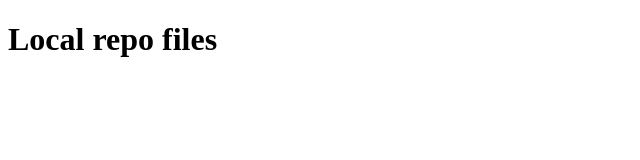
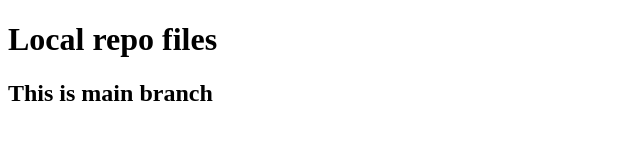
Before and after one commit to M-Humza-Pirzada/local_repo, a plain HTML site: page index.html in a window 1280 px wide. Shown: the whole page, without its empty margins (0-640 px from the left). Drawn offline with Linux system fonts and the light colour scheme.

Commit message:
In main brach g2 tag add

```diff
--- a/index.html
+++ b/index.html
@@ -8,6 +8,7 @@
 <body>
 
     <h1>Local repo files</h1>
+    <h2>This is main branch</h2>
 
 </body>
 </html>
```
